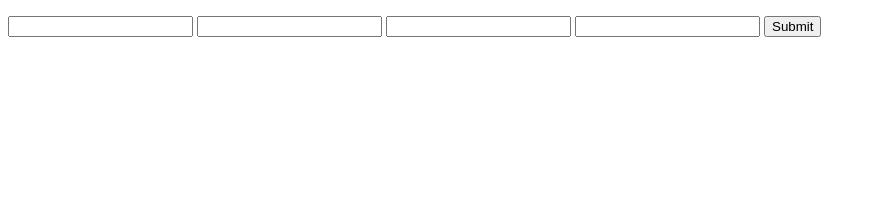
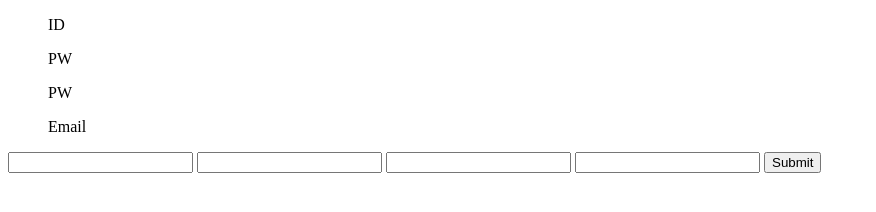
Before and after one commit to forhn37/Develop_Training_11, a plain HTML site: page login/login.html in a window 1280 px wide. Shown: the whole page, without its empty margins (0-876 px from the left). Drawn offline with Linux system fonts and the light colour scheme.

Commit message:
ul에 내용 입력

```diff
--- a/login/login.html
+++ b/login/login.html
@@ -9,10 +9,10 @@
 <body>
   <div id="root">
     <div>
-      <ul></ul>
-      <ul></ul>
-      <ul></ul>
-      <ul></ul>
+      <ul>ID</ul>
+      <ul>PW</ul>
+      <ul>PW</ul>
+      <ul>Email</ul>
     </div>
     <form action="/login" method="POST">
       <input type = "text" name = "Id">
```
